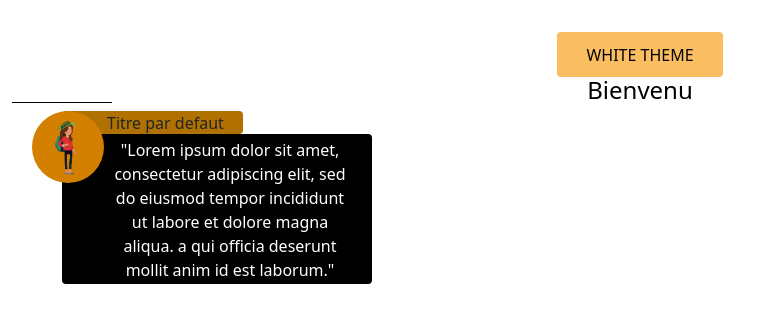
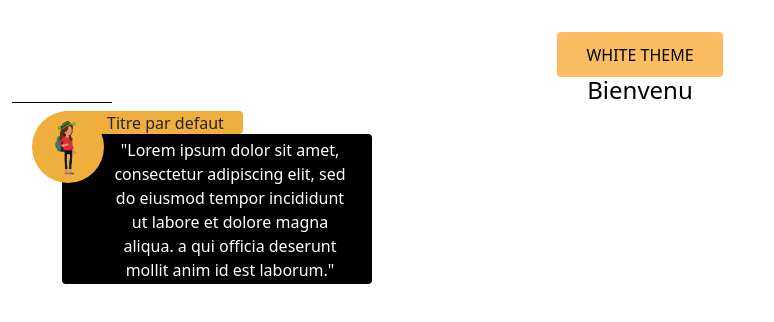
Before and after one commit to AGE-OF-CHAMPAGNE/Age-Of-Champagne-Front, a React (Vite) app: page / in a window 1280 px wide. Shown: the top 322 px of the page, without its empty margins (0-774 px from the left). Built offline with nearby package versions, Linux system fonts and the light colour scheme.

Commit message:
Modification et suppresion d'attribut initiles

```diff
--- a/src/components/UI/MyInstruction/MyInstruction.jsx
+++ b/src/components/UI/MyInstruction/MyInstruction.jsx
@@ -5,19 +5,16 @@ import classes from "./MyInstruction.module.css";
 function MyInstruction({ className, img, colors, title, description }) {
   return (
     <div className={`${classes.step}  ${className}`}>
-      <div
-        className={classes.step__circle}
-        style={{ backgroundColor: colors.circle }}
-      >
+      <div className={classes.step__circle} style={{ backgroundColor: colors }}>
         <img className={classes.step__img} src={img.src} alt={img.alt} />
       </div>
 
       <div className={classes.text}>
         <div
           className={classes.step__title}
-          style={{ backgroundColor: colors.title }}
+          style={{ backgroundColor: colors }}
         >
-          <div>{title}</div>
+          {title}
         </div>
         <div className={classes.step__description}>{description}</div>
       </div>
@@ -27,24 +24,19 @@ function MyInstruction({ className, img, colors, title, description }) {
 
 MyInstruction.defaultProps = {
   img: { src: "/src/assets/img/cards/tourist.png", alt: "touriste" },
-  colors: { title: "#b17100", circle: "#D37F00" },
+  colors: "#F0AE3C",
   title: "Titre par defaut",
   className: "",
   description:
     '"Lorem ipsum dolor sit amet, consectetur adipiscing elit, sed do eiusmod tempor incididunt ut labore et dolore magna aliqua. a qui officia deserunt mollit anim id est laborum."',
-  active: true,
 };
 
 MyInstruction.propTypes = {
   img: PropTypes.shape({ src: PropTypes.string, alt: PropTypes.string }),
-  colors: PropTypes.shape({
-    title: PropTypes.string,
-    circle: PropTypes.string,
-  }),
+  colors: PropTypes.string,
   title: PropTypes.string,
   className: PropTypes.string,
   description: PropTypes.string,
-  active: PropTypes.bool,
 };
 
 export default MyInstruction;
--- a/src/components/UI/MyInstruction/MyInstruction.module.css
+++ b/src/components/UI/MyInstruction/MyInstruction.module.css
@@ -25,9 +25,7 @@
     padding: 0 19px 0 45px;
     border-radius: 4px;
     width: max-content;
-    display: flex;
-    align-items: center;
-
+    text-align: center;
 }
 
 .step__description {
```
